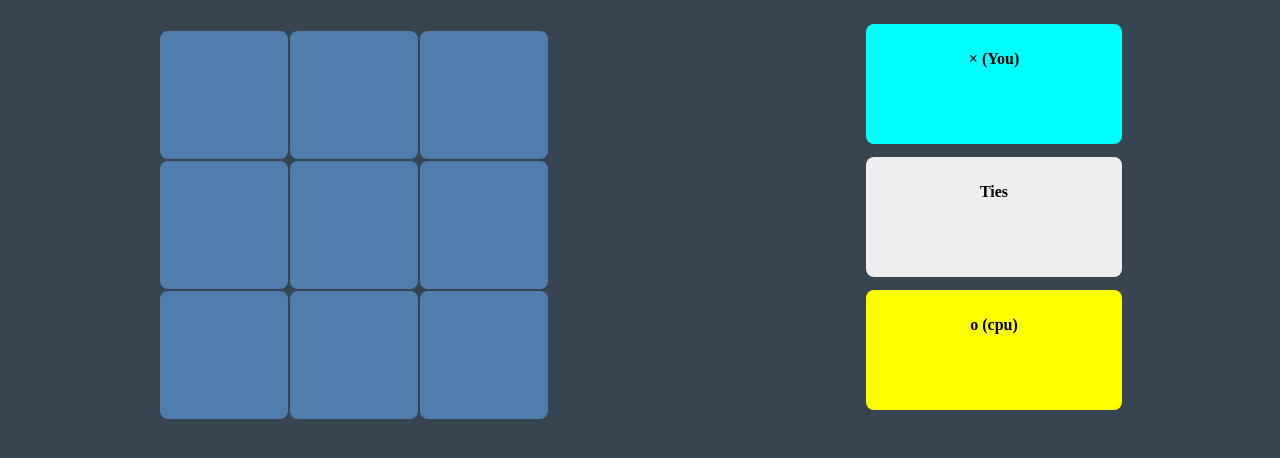
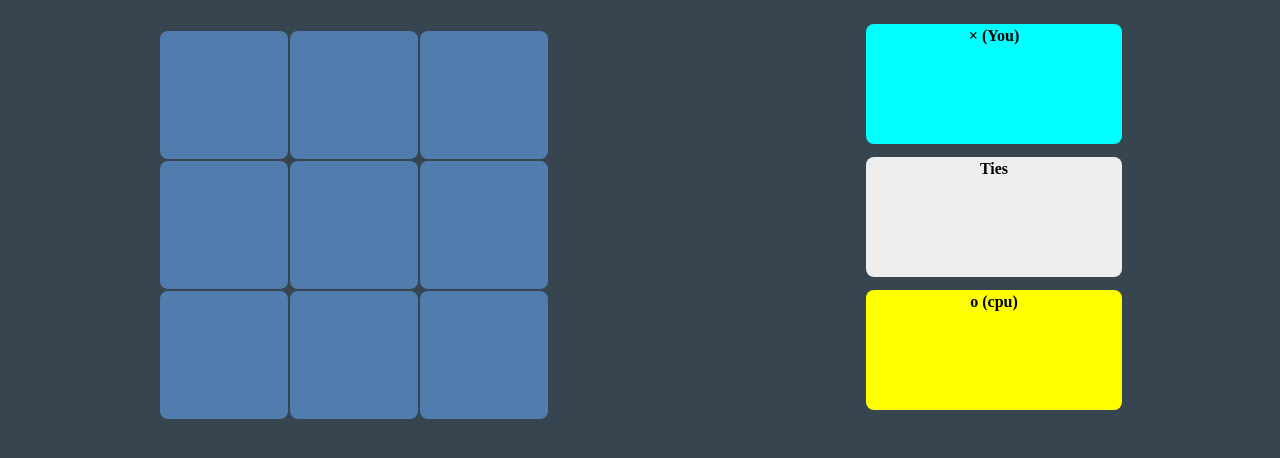
Before and after one commit to sambhusankar/Tic-Tac-Toe, a plain HTML site: page index.html in a window 1280 px wide. Shown: the part 224-682 px from the top of the page. Drawn offline with Linux system fonts and the light colour scheme.

Commit message:
Update tic-tac-toe.css

```diff
--- a/tic-tac-toe.css
+++ b/tic-tac-toe.css
@@ -95,7 +95,7 @@ table tr td:hover{
 .scores p{
   margin-top: 3px;
   display:block;
-  line-height: 5vw;
+  padding-bottom:10%;
   font-weight: bold;
   font-size: 100%;
 }
```
